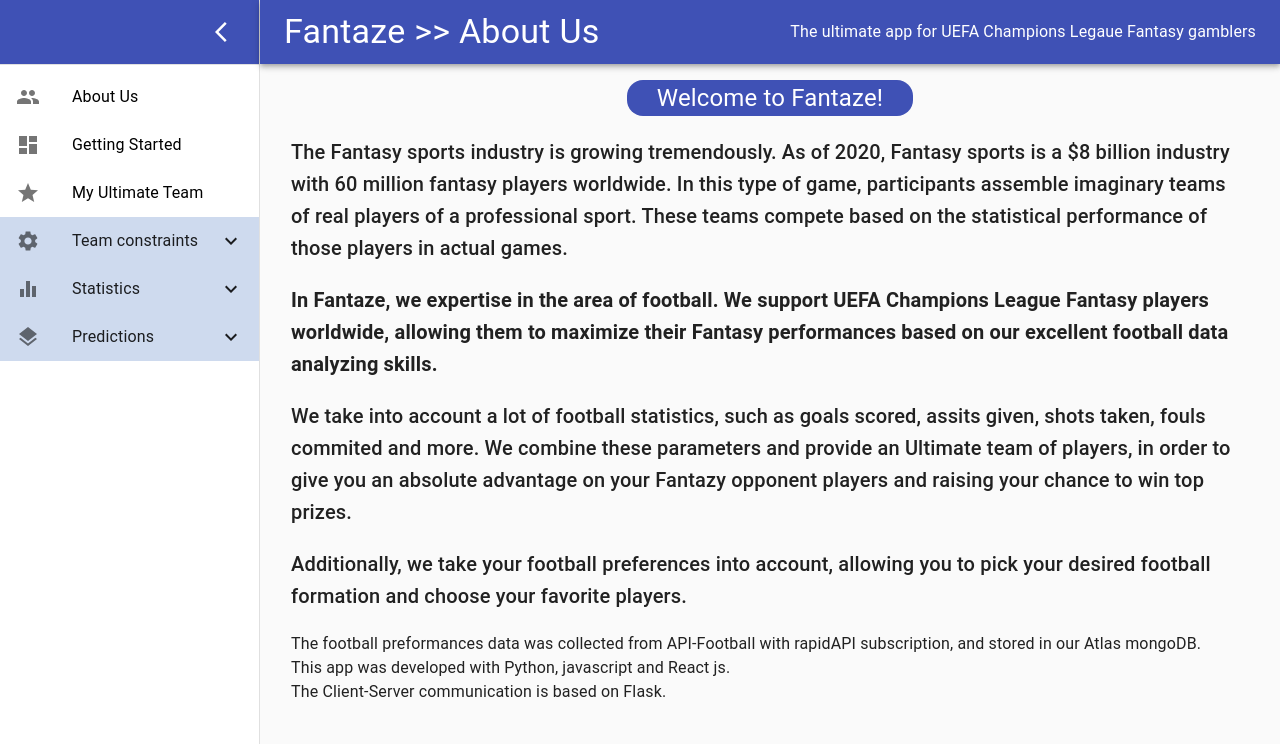
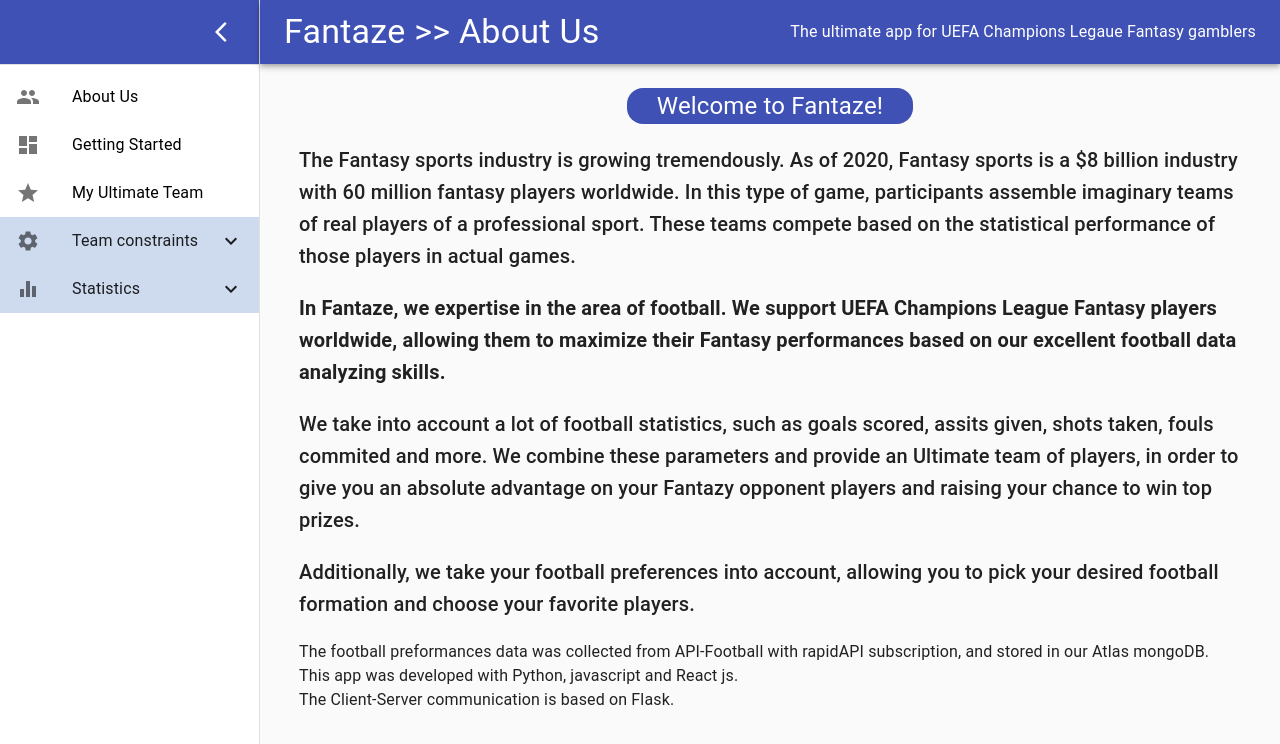
Before and after one commit to tomerkeizler/Fantaze, a React (Create React App) app: page / in a window 1280 px wide. Shown: the top 744 px of the page. Built offline with nearby package versions, Linux system fonts and the light colour scheme.

Commit message:
removed prediction category links from side bar, fixed a cosmetic issue in constraints checkout page

```diff
--- a/src/components/App/App.jsx
+++ b/src/components/App/App.jsx
@@ -94,7 +94,7 @@
     overflow: 'auto',
   },
   container: {
-    padding: theme.spacing(2),
+    padding: theme.spacing(3),
   },
   paper: {
     padding: theme.spacing(2),
--- a/src/components/App/appRoutes.js
+++ b/src/components/App/appRoutes.js
@@ -89,26 +89,6 @@
             },
         ]
     },
-
-    {
-        'isCategory': true,
-        'name': 'Predictions',
-        'icon': <LayersIcon />,
-        'subItems': [
-            {
-                'isCategory': false,
-                'name': 'Next Round',
-                'icon': <ViewHeadlineIcon />,
-                'link': '',
-            },
-            {
-                'isCategory': false,
-                'name': 'Next Year',
-                'icon': <ViewHeadlineIcon />,
-                'link': '',
-            },
-        ]
-    },
 ]
 
-export {routes}
+export { routes }
--- a/src/components/ConstraintsCheckout/PlayerSelection/NestedList.js
+++ b/src/components/ConstraintsCheckout/PlayerSelection/NestedList.js
@@ -17,7 +17,7 @@
     backgroundColor: theme.palette.background.paper,
     overflow: 'scroll',
     width: 200,
-    height: 300,
+    height: 250,
     maxHeight: 270,
   },
   nested: {
--- a/src/components/ConstraintsCheckout/PlayerSelection/StandardList.js
+++ b/src/components/ConstraintsCheckout/PlayerSelection/StandardList.js
@@ -12,7 +12,7 @@
     backgroundColor: theme.palette.background.paper,
     overflow: 'auto',
     width: 200,
-    height: 300,
+    height: 250,
     maxHeight: 270,
   },
 }));
```
